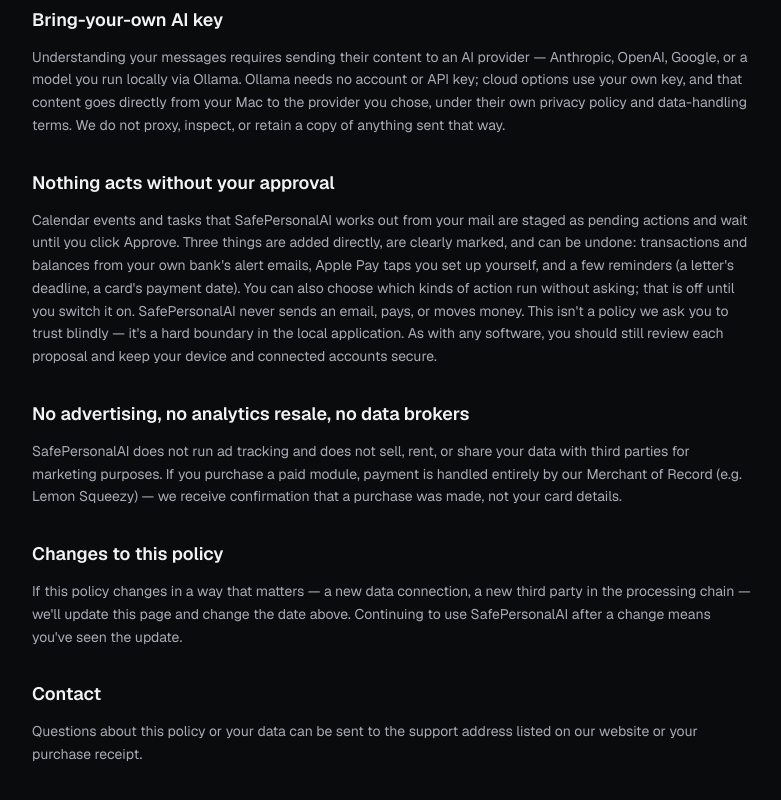
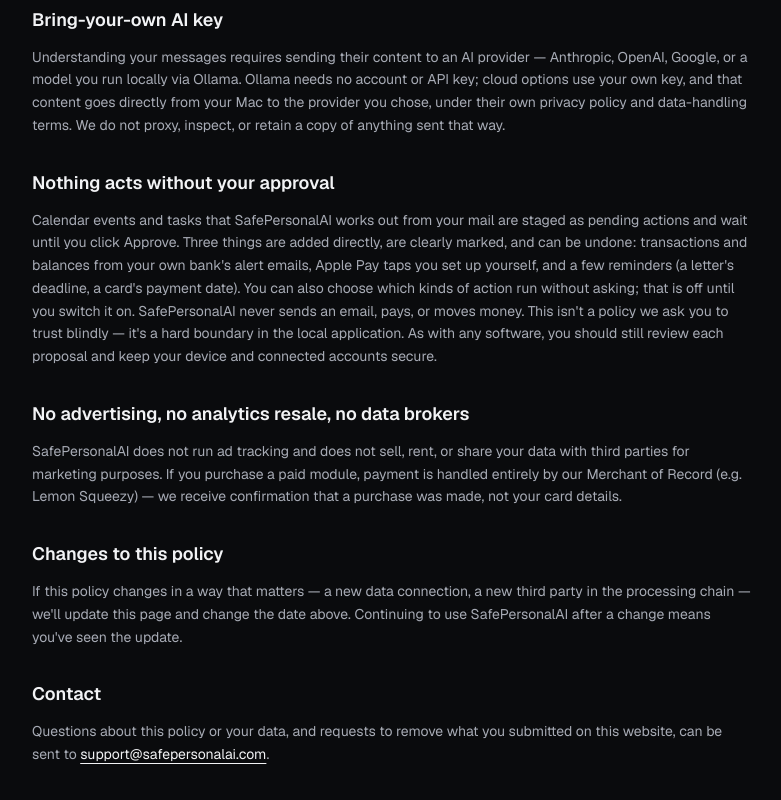
Before and after one commit to Krawatt-creator/safepersonalai-website, a Next.js app: page /privacy in a window 1280 px wide. Shown: the part 938-1738 px from the top of the page, without its empty margins (248-1029 px from the left). Built offline with nearby package versions, Linux system fonts and the light colour scheme.

Commit message:
Contact address on every page: support@safepersonalai.com (footer, privacy, terms)

```diff
--- a/src/app/privacy/page.tsx
+++ b/src/app/privacy/page.tsx
@@ -130,8 +130,12 @@
 
       <Section title="Contact">
         <p>
-          Questions about this policy or your data can be sent to the
-          support address listed on our website or your purchase receipt.
+          Questions about this policy or your data, and requests to remove
+          what you submitted on this website, can be sent to{" "}
+          <a href="mailto:support@safepersonalai.com" className="text-text underline underline-offset-4">
+            support@safepersonalai.com
+          </a>
+          .
         </p>
       </Section>
     </LegalLayout>
--- a/src/app/terms/page.tsx
+++ b/src/app/terms/page.tsx
@@ -210,8 +210,11 @@
 
       <Section title="Contact">
         <p>
-          Questions about these terms can be sent to the support address
-          listed on our website or your purchase receipt.
+          Questions about these terms can be sent to{" "}
+          <a href="mailto:support@safepersonalai.com" className="text-text underline underline-offset-4">
+            support@safepersonalai.com
+          </a>
+          .
         </p>
       </Section>
     </LegalLayout>
--- a/src/components/Footer.tsx
+++ b/src/components/Footer.tsx
@@ -21,6 +21,9 @@
           <Link href="/terms" className="transition hover:text-text-secondary">
             Terms
           </Link>
+          <a href="mailto:support@safepersonalai.com" className="transition hover:text-text-secondary">
+            support@safepersonalai.com
+          </a>
         </div>
       </div>
     </footer>
```
